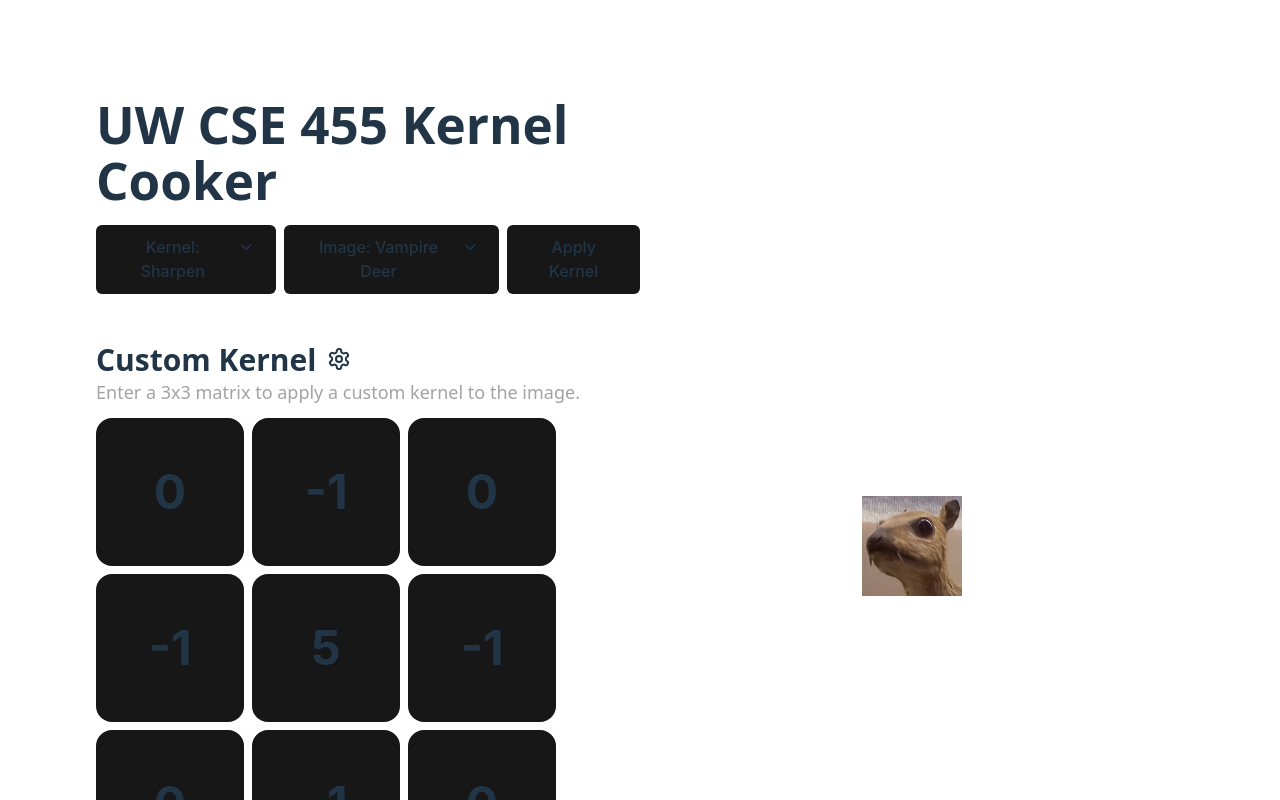
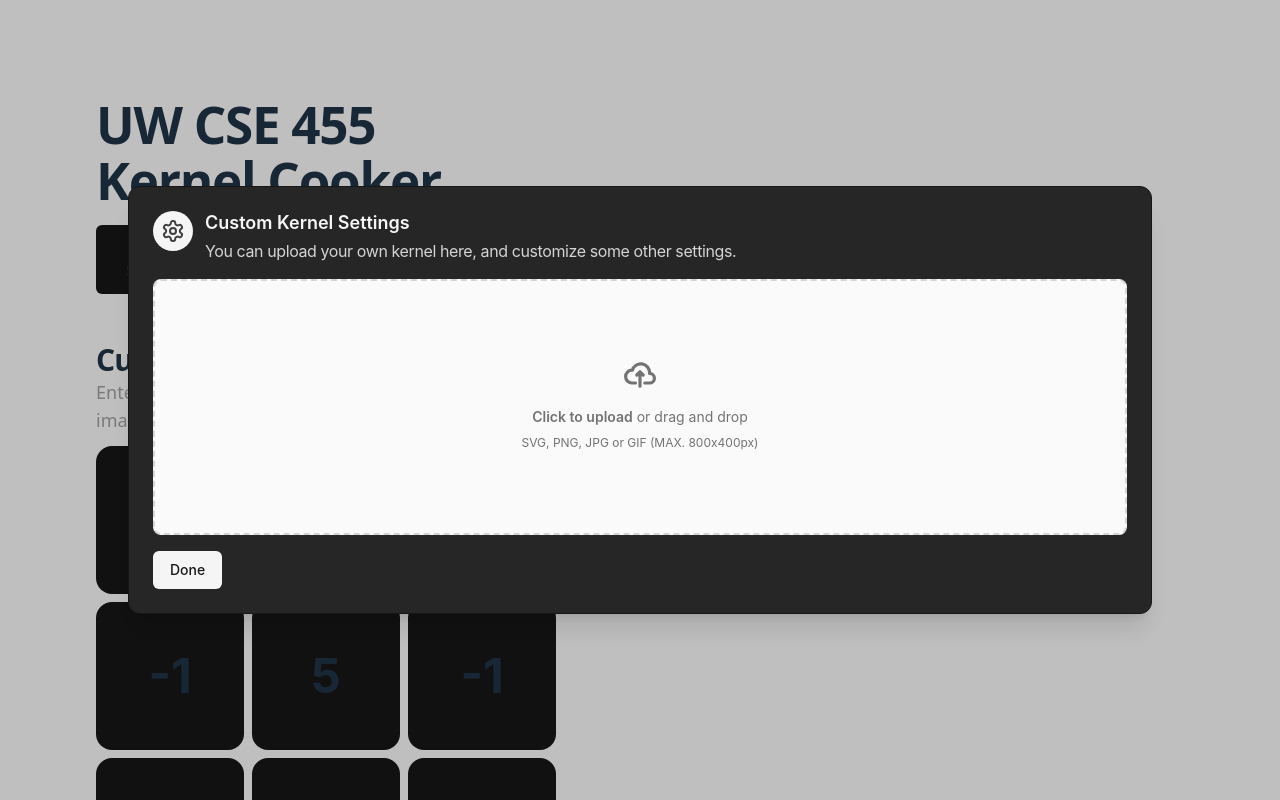
Before and after one commit to DerekZZhu/KernelCooker, a React (Vite) app: page / in a window 1280 px wide. Both pictures are taken after a click on the button 339 px from the left and 356 px from the top of the page. Shown: the top 800 px of the page. Built offline with nearby package versions, Linux system fonts and the light colour scheme.

Commit message:
WIP: Modal to upload custom images and tweek kernel settings like fraction

```diff
--- a/src/App.jsx
+++ b/src/App.jsx
@@ -1,12 +1,12 @@
-import { useState, useEffect, useRef } from 'react'
+import { useState, useEffect, useRef, Fragment } from 'react'
 import { matrix, zeros, index, range, subset, dot} from 'mathjs'
-import { Menu } from '@headlessui/react'
+import { Menu, Dialog, Transition } from '@headlessui/react'
 
 import vd from './assets/Vd-Orig.png'
 import lenna from './assets/Lenna.png'
 import tm from './assets/ThisMan.jpg'
 import './App.css'
-import { ChevronDown, Settings } from 'lucide-react'
+import { ChevronDown, Settings, X } from 'lucide-react'
 
 
 
@@ -19,6 +19,18 @@ function App() {
   const [cFilter, setCFilter] = useState(null)
   const [stringFilter, setStringFilter] = useState('Sharpen');
   const [stringImage, setStringImage] = useState('Vampire Deer');
+
+  const [loading, setLoading] = useState(false)
+
+  const [isOpen, setIsOpen] = useState(false)
+
+  function closeModal() {
+    setIsOpen(false)
+  }
+
+  function openModal() {
+    setIsOpen(true)
+  }
 
   const preCooked = [{name: "Identity", kernel: IDENTITY}, {name:"Ridge", kernel: RIDGE}, {name: "Sharpen", kernel:SHARPEN}]
   const images = [{name: "Vampire Deer", img_: vd}, {name: "Lenna", img_:lenna}, {name:"This Man", img_:tm}]
@@ -125,13 +137,17 @@ function App() {
   };
 
   return (
-    <main className='w-full h-screen grid grid-cols-2 p-24 '>
-      <div className='w-full h-full flex flex-col'>
-        <h1 className='font-bold font-sans mb-4'>UW CSE 455 Kernel Cooker</h1>
+    <main className='w-full h-screen grid grid-cols-2 overflow-x-hidden'>
+      {loading && <div className=' bg-neutral-950/50 absolute z-10 h-screen w-screen cursor-wait'>
+        <div className='flex justify-center items-center h-full'><p className='text-3xl font-bold text-white'>Loading...</p></div>
+      </div>}
+
+      <div className='w-full h-full flex flex-col p-24'>
+        <h1 className='font-bold font-sans mb-4 tracking-tight'>UW CSE 455 Kernel Cooker</h1>
         <div className="flex gap-2">
           <Menu as="div" className="relative inline-block text-right">
             <div>
-              <Menu.Button className="inline-flex justify-center w-full rounded-md border bg-neutral-900 ">
+              <Menu.Button className="inline-flex justify-center tracking-[-0.01em] w-full rounded-md border bg-neutral-900 ">
                 Kernel: {stringFilter} <ChevronDown className='ml-2 mt-0.5' size={20} />
               </Menu.Button>
 
@@ -141,7 +157,7 @@ function App() {
                 {preCooked.map((kernel_info, i) => {
                     return(
                       <Menu.Item key={i}>
-                        <button className='w-full text-left'
+                        <button className='w-full text-left tracking-[-0.01em]'
                                 onClick={() => {
                                   setCFilter(kernel_info.kernel),
                                   setStringFilter(kernel_info.name),
@@ -168,7 +184,7 @@ function App() {
 
           <Menu as="div" className="relative inline-block text-right">
             <div>
-              <Menu.Button className="inline-flex justify-center w-full rounded-md border bg-neutral-900 ">
+              <Menu.Button className="inline-flex justify-center w-full rounded-md border bg-neutral-900 tracking-[-0.01em]">
                 Image: {stringImage} <ChevronDown className='ml-2 mt-0.5' size={20} />
               </Menu.Button>
 
@@ -178,7 +194,7 @@ function App() {
                 {images.map((img_, i) => {
                   return(
                     <Menu.Item key={i}>
-                      <button className='w-full text-left' onClick={() => {changeImage(img_.img_), setStringImage(img_.name)}}>{img_.name}</button>
+                      <button className='w-full text-left tracking-[-0.01em]' onClick={() => {changeImage(img_.img_), setStringImage(img_.name)}}>{img_.name}</button>
                     </Menu.Item>
                   )
                 })}
@@ -187,11 +203,88 @@ function App() {
             </Menu.Items>
           </Menu>
 
-          <button onClick={modImage} className=' bg-neutral-900 rounded-md'>Apply Kernel</button>
+          <button onClick={modImage} className=' bg-neutral-900 rounded-md tracking-[-0.01em]'>Apply Kernel</button>
         </div>
 
         <div className='flex flex-col'>
-          <h2 className='font-semibold font-sans text-3xl mt-12'>Custom Kernel <span className='inline-block'><button className=' bg-transparent ml-0.5 -mb-1 p-0'><Settings className='mt-1' /></button></span></h2>
+          <h2 className='font-semibold font-sans text-3xl mt-12 tracking-tight'>Custom Kernel <span className='inline-block'><button type="button" onClick={openModal} className=' bg-transparent ml-0.5 -mb-1 p-0'><Settings className='mt-1' /></button></span></h2>
+
+          <Transition appear show={isOpen} as={Fragment}>
+        <Dialog as="div" className="relative z-10" onClose={closeModal}>
+          <Transition.Child
+            as={Fragment}
+            enter="ease-out duration-300"
+            enterFrom="opacity-0"
+            enterTo="opacity-100"
+            leave="ease-in duration-200"
+            leaveFrom="opacity-100"
+            leaveTo="opacity-0"
+          >
+            <div className="fixed inset-0 bg-black/25" />
+          </Transition.Child>
+
+          <div className="fixed inset-0 overflow-y-auto">
+            <div className="flex min-h-full items-center justify-center p-4 text-center">
+              <Transition.Child
+                as={Fragment}
+                enter="ease-out duration-300"
+                enterFrom="opacity-0 scale-95"
+                enterTo="opacity-100 scale-100"
+                leave="ease-in duration-200"
+                leaveFrom="opacity-100 scale-100"
+                leaveTo="opacity-0 scale-95"
+              >
+                <Dialog.Panel className="w-full max-w-5xl transform overflow-hidden rounded-xl bg-neutral-800 border border-neutral-900 p-6 text-left align-middle shadow-xl transition-all">
+                <div className='flex gap-3'>
+                  <div className="mx-auto flex h-13 w-13 flex-shrink-0 items-center justify-center rounded-full bg-neutral-100 sm:mx-0 sm:h-10 sm:w-10">
+                    <Settings className="h-6 w-6 text-neutral-700" aria-hidden="true" />
+                  </div>
+                  <div>
+                    <Dialog.Title
+                      as="h3"
+                      className="text-lg font-semibold leading-6 text-neutral-100"
+                    >
+                      Custom Kernel Settings
+                    </Dialog.Title>
+                    <div className="mt-1">
+                      <p className="text-md font-base tracking-tight text-neutral-300">
+                        You can upload your own kernel here, and customize some other settings.
+                      </p>
+                    </div>
+                  </div>
+                </div>
+
+                  <div class="flex items-center justify-center w-full mt-4 relative">
+                      <label for="dropzone-file" class="flex relative flex-col items-center justify-center w-full h-64 border-2 border-neutral-300 border-dashed rounded-lg cursor-pointer bg-neutral-50 dark:hover:bg-bray-800 dark:bg-neutral-700 hover:bg-neutral-100 dark:border-neutral-600 dark:hover:border-neutral-500 dark:hover:bg-neutral-600">
+                          <div class="flex flex-col items-center justify-center pt-5 pb-6">
+                              <svg class="w-8 h-8 mb-4 text-neutral-500 dark:text-neutral-400" aria-hidden="true" xmlns="http://www.w3.org/2000/svg" fill="none" viewBox="0 0 20 16">
+                                  <path stroke="currentColor" stroke-linecap="round" stroke-linejoin="round" stroke-width="2" d="M13 13h3a3 3 0 0 0 0-6h-.025A5.56 5.56 0 0 0 16 6.5 5.5 5.5 0 0 0 5.207 5.021C5.137 5.017 5.071 5 5 5a4 4 0 0 0 0 8h2.167M10 15V6m0 0L8 8m2-2 2 2"/>
+                              </svg>
+                              <p class="mb-2 text-sm text-neutral-500 dark:text-neutral-400"><span class="font-semibold">Click to upload</span> or drag and drop</p>
+                              <p class="text-xs text-neutral-500 dark:text-neutral-400">SVG, PNG, JPG or GIF (MAX. 800x400px)</p>
+                          </div>
+                          <input id="dropzone-file" type="file" className='absolute top-0 left-0 w-full h-full opacity-0 cursor-pointer' />
+                      </label>
+                  </div>
+
+                  <div className="mt-4">
+                    <button
+                      type="button"
+                      className="inline-flex justify-center rounded-md border border-transparent bg-neutral-100 px-4 py-2 text-sm font-medium text-neutral-900 hover:bg-neutral-200 focus:outline-none focus-visible:ring-2 focus-visible:ring-neutral-500 focus-visible:ring-offset-2"
+                      onClick={closeModal}
+                    >
+                      Done
+                    </button>
+                  </div>
+                </Dialog.Panel>
+              </Transition.Child>
+            </div>
+          </div>
+        </Dialog>
+      </Transition>
+
+
+
           <p className='font-sans text-lg text-neutral-400'>Enter a 3x3 matrix to apply a custom kernel to the image.</p>
 
           <div className='grid grid-cols-3 grid-rows-3 w-full lg:w-[460px] gap-2 mt-3'>
@@ -217,7 +310,7 @@ function App() {
           Built for CSE 455 by Derek Zhu and Ruslan Mukhamedvaleev.
         </div>
       </div>
-      <div className='flex justify-center items-center max-h-[900px]'>
+      <div className='flex justify-center items-center max-h-[900px] p-24'>
 
         <canvas className='m-auto' ref={canvasRef} width={200}  height={200}/>
       </div>
```
